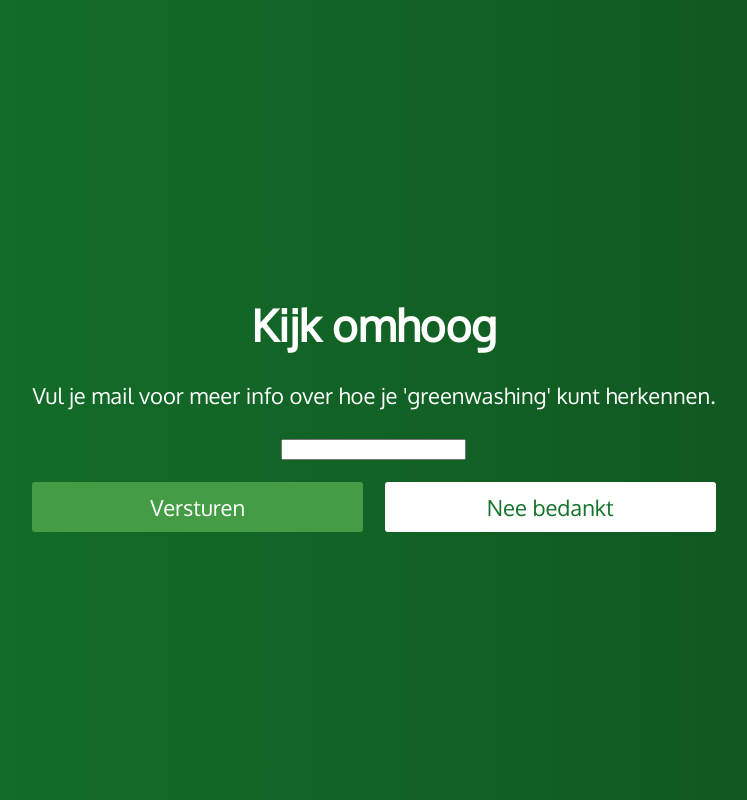
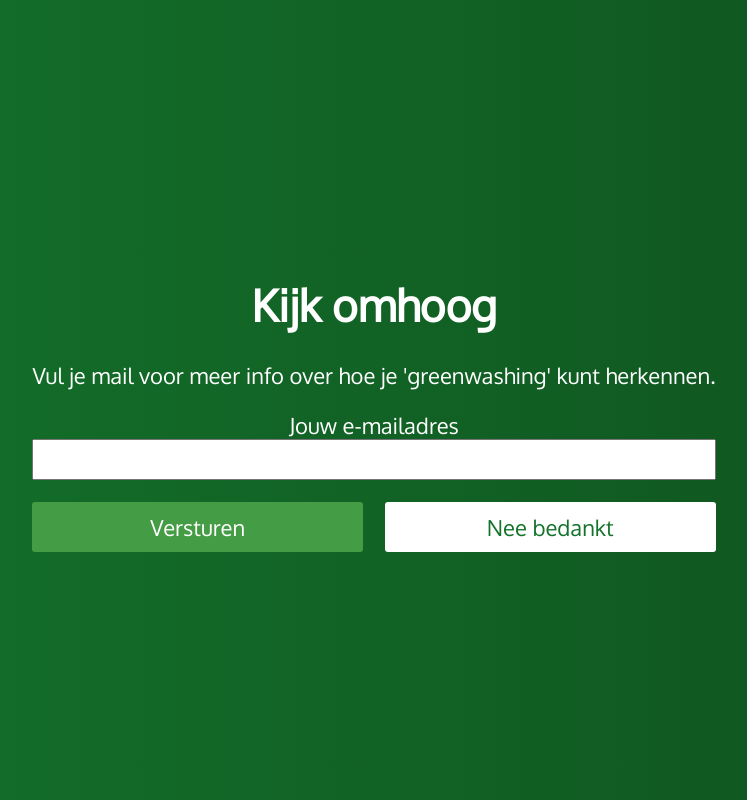
Before and after one commit to mikeevoss/greenwashing_questionnaire, a React (Create React App) app: page /final in a window 1280 px wide. Shown: the whole page, without its empty margins (266-1013 px from the left). Built offline with nearby package versions, Linux system fonts and the light colour scheme.

Commit message:
form preperations

```diff
--- /dev/null
+++ b/src/components/elements/Input/Input.js
@@ -0,0 +1,15 @@
+import React, { PureComponent } from "react";
+import s from "./Input.module.css";
+
+class Input extends PureComponent {
+  render() {
+    return (
+      <label className={s.root}>
+        <span>Jouw e-mailadres</span>
+        <input className={s.input} required type="email" />
+      </label>
+    );
+  }
+}
+
+export default Input;
--- /dev/null
+++ b/src/components/elements/Input/Input.module.css
@@ -0,0 +1,10 @@
+.root {
+  display: flex;
+  flex-direction: column;
+  margin-bottom: 1em;
+}
+
+.input {
+  font-size: 1em;
+  padding: 0.25em;
+}
--- /dev/null
+++ b/src/components/elements/Input/package.json
@@ -0,0 +1,4 @@
+{
+  "name": "Input",
+  "main": "./Input.js"
+}
--- a/src/components/templates/LastScreen.js
+++ b/src/components/templates/LastScreen.js
@@ -1,28 +1,36 @@
-import React from "react";
+import React, { PureComponent } from "react";
 import Container from "../elements/Container";
 import ButtonGroup from "../elements/ButtonGroup";
 import Button from "../elements/Button";
+import Input from "../elements/Input";
 
-const LastScreen = () => (
+class LastScreen extends PureComponent {
+  handleSubmit = e => {
+    e.preventDefault();
+    console.log(e);
+  };
+
+  render() {
+    return (
       <Container>
         <h1>Kijk omhoog</h1>
         <p>
           Vul je mail voor meer info over hoe je 'greenwashing' kunt herkennen.
         </p>
-        <p>
-            <label>
-                <input type="text" name="name" />
-            </label>
-        </p>
+        <form onSubmit={this.handleSubmit}>
+          <Input label="Jouw e-mailadres" />
           <ButtonGroup>
-            <Button showDelay={1000} writeFile="1" to="/" primary>
+            <Button onClick={this.handleSubmit} showDelay={1000} writeFile="1" to="/" primary>
               Versturen
             </Button>
             <Button showDelay={1000} writeFile="1" to="/">
               Nee bedankt
             </Button>
           </ButtonGroup>
+        </form>
       </Container>
     );
+  }
+}
 
 export default LastScreen;
--- a/src/components/templates/Results.js
+++ b/src/components/templates/Results.js
@@ -57,7 +57,7 @@ class Results extends PureComponent {
   }
 
   render() {
-    const { job } = this.state;
+    const { job, results } = this.state;
 
     return (
       <Container fullWidth>
@@ -65,7 +65,7 @@ class Results extends PureComponent {
 
         <JobGenerator duration={3000}>{job.label}</JobGenerator>
 
-          <p>Je scoorde het hoogste op; Sociaal</p>
+          <p>Je scoorde het hoogste op: {results[0].label}</p>
 
         <Button showDelay={3500} to="/final" primary>
           Volgende
```
Lines whose indentation alone changed are shown as unchanged.
